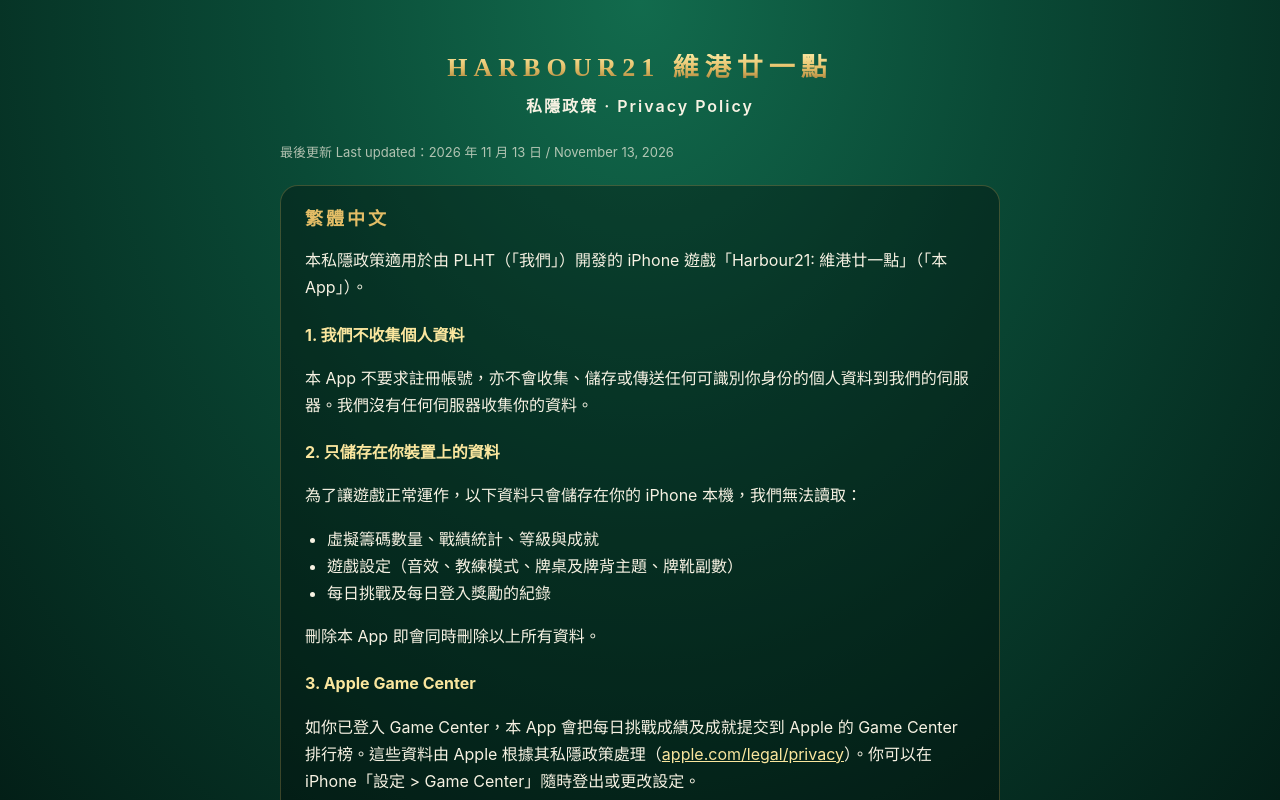
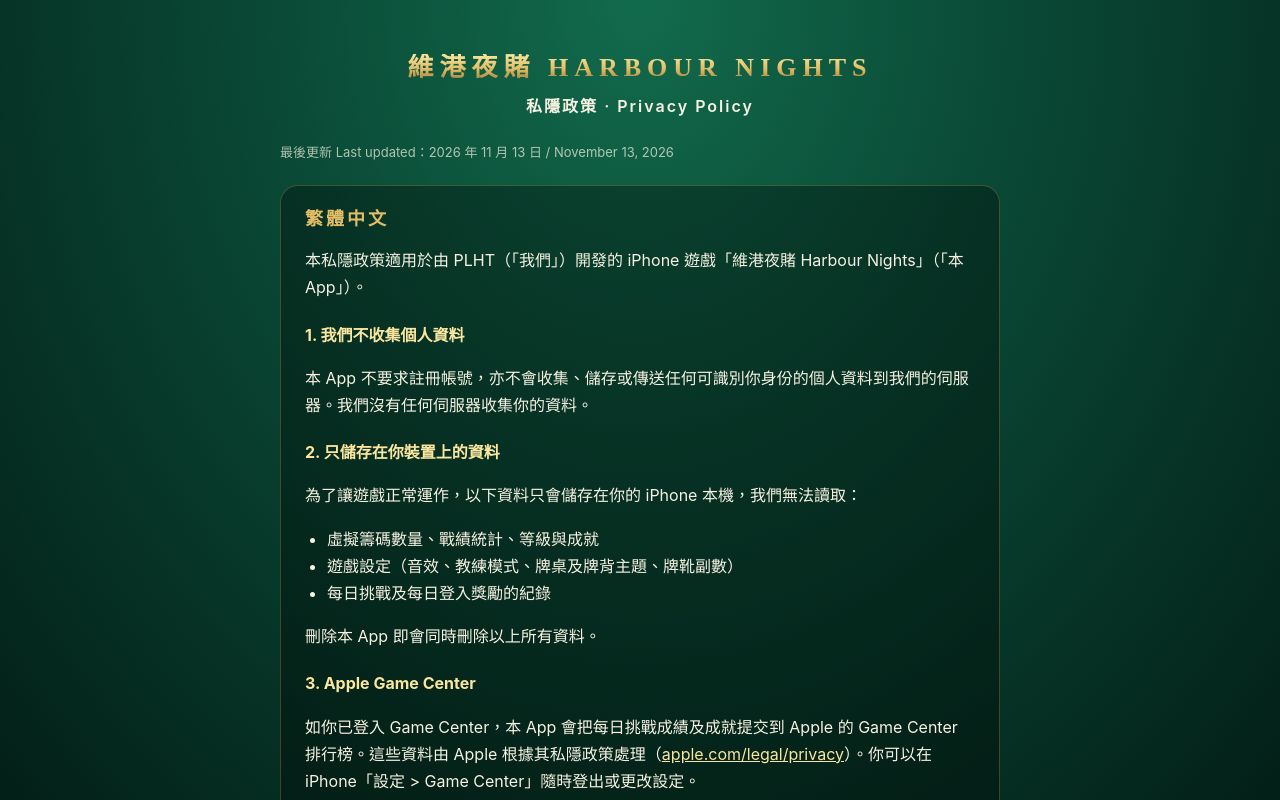
Before and after one commit to plht-apps/blackjack21, a plain HTML site: page privacy.html in a window 1280 px wide. Shown: the top 800 px of the page. Drawn offline with Linux system fonts and the light colour scheme.

Commit message:
Rename app to 維港夜賭 Harbour Nights

```diff
--- a/privacy.html
+++ b/privacy.html
@@ -3,12 +3,12 @@
 <head>
 <meta charset="utf-8">
 <meta name="viewport" content="width=device-width, initial-scale=1">
-<title>私隱政策 Privacy Policy · Harbour21: 維港廿一點</title>
+<title>私隱政策 Privacy Policy · 維港夜賭 Harbour Nights</title>
 <link rel="stylesheet" href="style.css">
 </head>
 <body>
 <header class="hero small">
-  <a class="brand" href="index.html">HARBOUR21 維港廿一點</a>
+  <a class="brand" href="index.html">維港夜賭 HARBOUR NIGHTS</a>
   <p class="tag">私隱政策 · Privacy Policy</p>
 </header>
 
@@ -17,7 +17,7 @@
 
   <section>
     <h2>繁體中文</h2>
-    <p>本私隱政策適用於由 PLHT（「我們」）開發的 iPhone 遊戲「Harbour21: 維港廿一點」（「本 App」）。</p>
+    <p>本私隱政策適用於由 PLHT（「我們」）開發的 iPhone 遊戲「維港夜賭 Harbour Nights」（「本 App」）。</p>
 
     <h3>1. 我們不收集個人資料</h3>
     <p>本 App 不要求註冊帳號，亦不會收集、儲存或傳送任何可識別你身份的個人資料到我們的伺服器。我們沒有任何伺服器收集你的資料。</p>
@@ -55,7 +55,7 @@
 
   <section>
     <h2>English</h2>
-    <p>This Privacy Policy applies to the iPhone game “Harbour21: 維港廿一點” (the “App”), developed by PLHT (“we”).</p>
+    <p>This Privacy Policy applies to the iPhone game “維港夜賭 Harbour Nights” (the “App”), developed by PLHT (“we”).</p>
 
     <h3>1. We do not collect personal data</h3>
     <p>The App requires no account and does not collect, store or transmit any personally identifiable information to us. We do not operate any servers that collect your data.</p>
```
